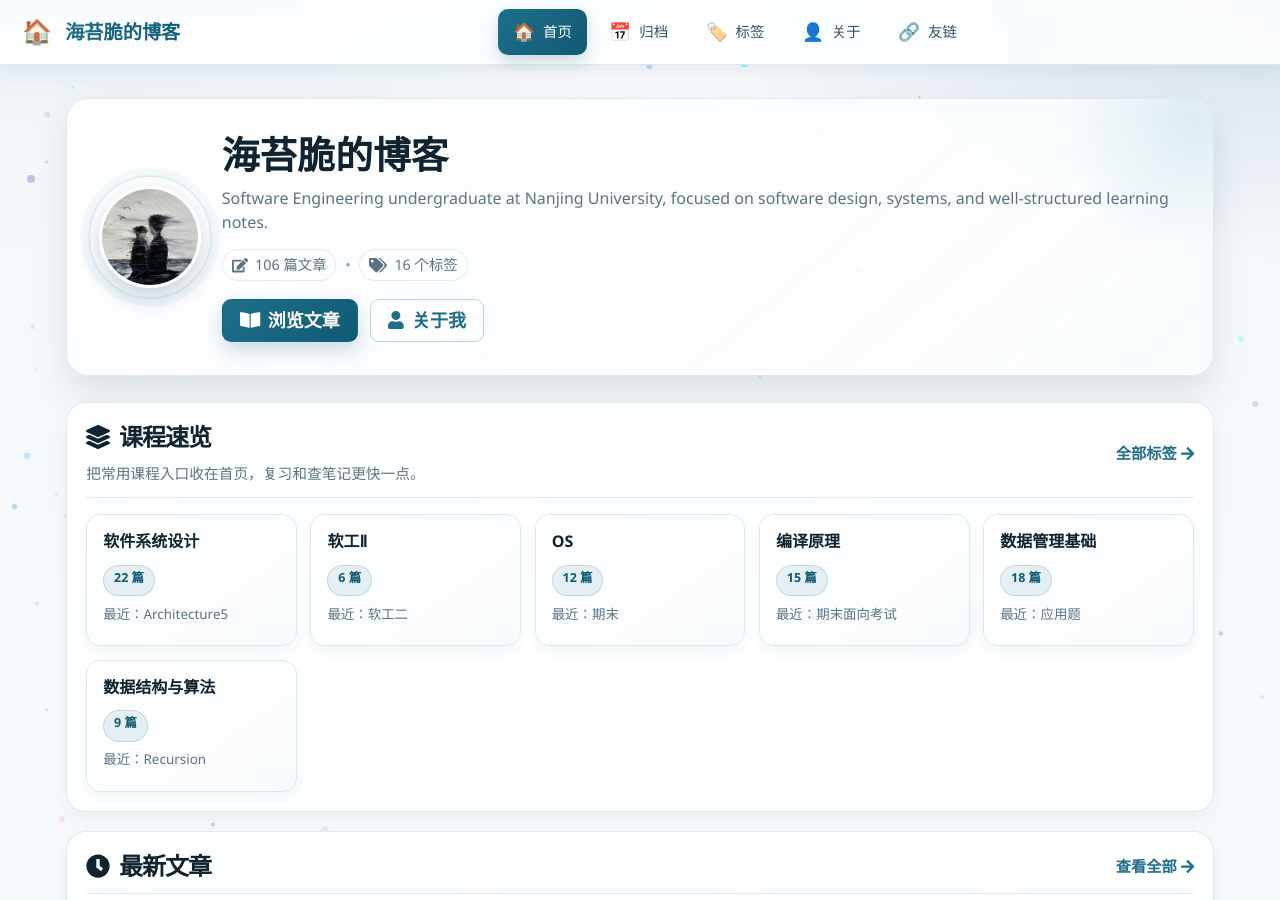
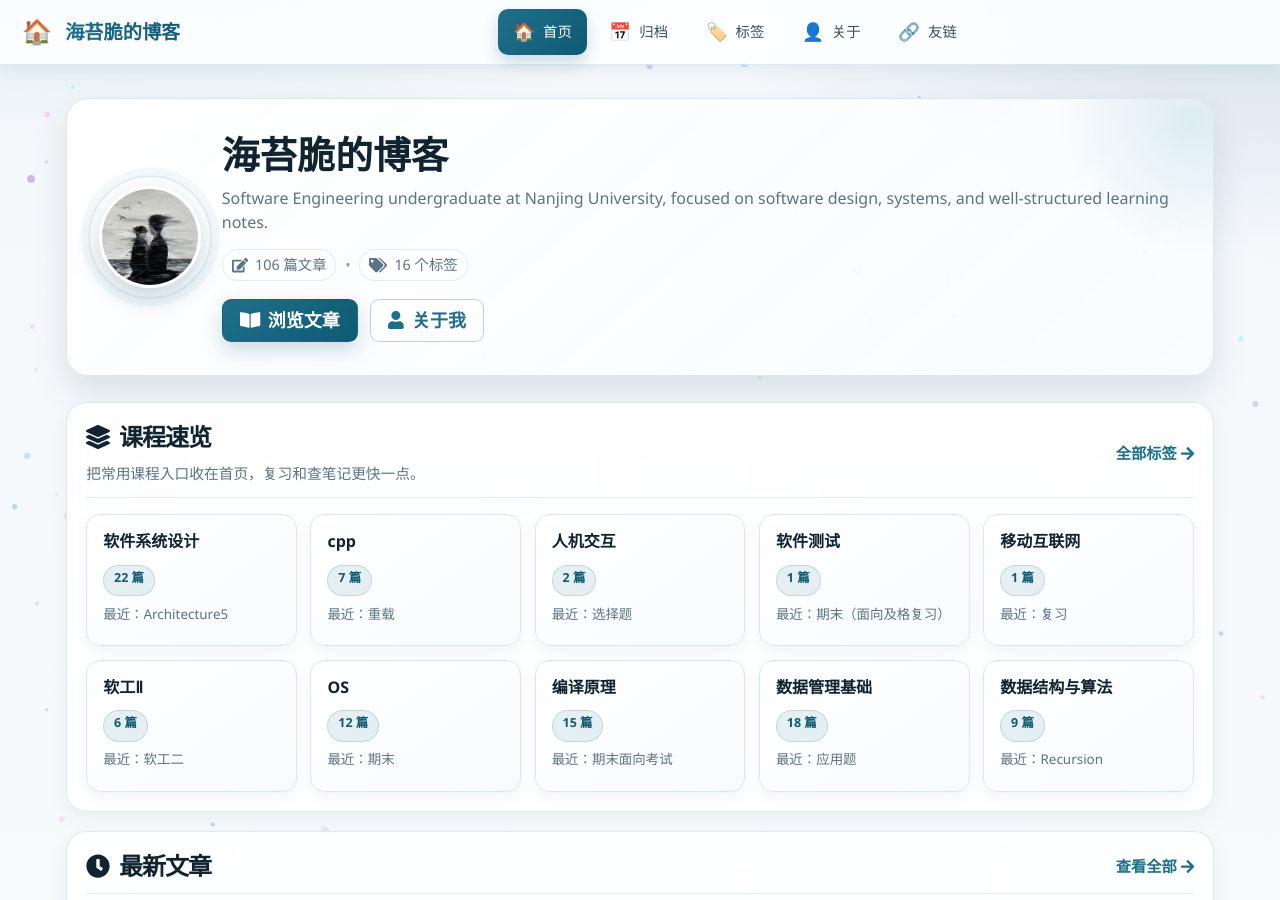
Before and after one commit to Huatiancen/Huatiancen.github.io, a Jekyll site: the page built from index.html, in a window 1280 px wide and 900 px high. Built offline with Jekyll 4.4.1, drawn with Linux system fonts in a browser that asks for light colours; nearby versions of some CDN libraries; the list of posts is cut into pages by our own code.

Commit message:
Update homepage course overview links

```diff
--- a/_layouts/home.html
+++ b/_layouts/home.html
@@ -57,14 +57,15 @@
       <a href="/tags/" class="view-all">全部标签 <i class="fas fa-arrow-right"></i></a>
     </div>
 
-    {% assign featured_courses = "软件系统设计|软工Ⅱ|OS|编译原理|数据管理基础|数据结构与算法" | split: "|" %}
+    {% assign featured_courses = "软件系统设计|cpp|人机交互|软件测试|移动互联网|软工Ⅱ|OS|编译原理|数据管理基础|数据结构与算法" | split: "|" %}
     <div class="course-grid">
       {% for course in featured_courses %}
         {% assign course_posts = site.tags[course] %}
         {% if course_posts %}
           {% assign latest_post = course_posts | first %}
+          {% assign course_slug = course | slugify %}
           <article class="course-card">
-            <a href="{{ latest_post.url | relative_url }}" class="course-card-link">
+            <a href="{{ '/tags/#' | append: course_slug | relative_url }}" class="course-card-link">
               <span class="course-name">{{ course }}</span>
               <span class="course-count">{{ course_posts.size }} 篇</span>
               <span class="course-latest">最近：{{ latest_post.title }}</span>
```
